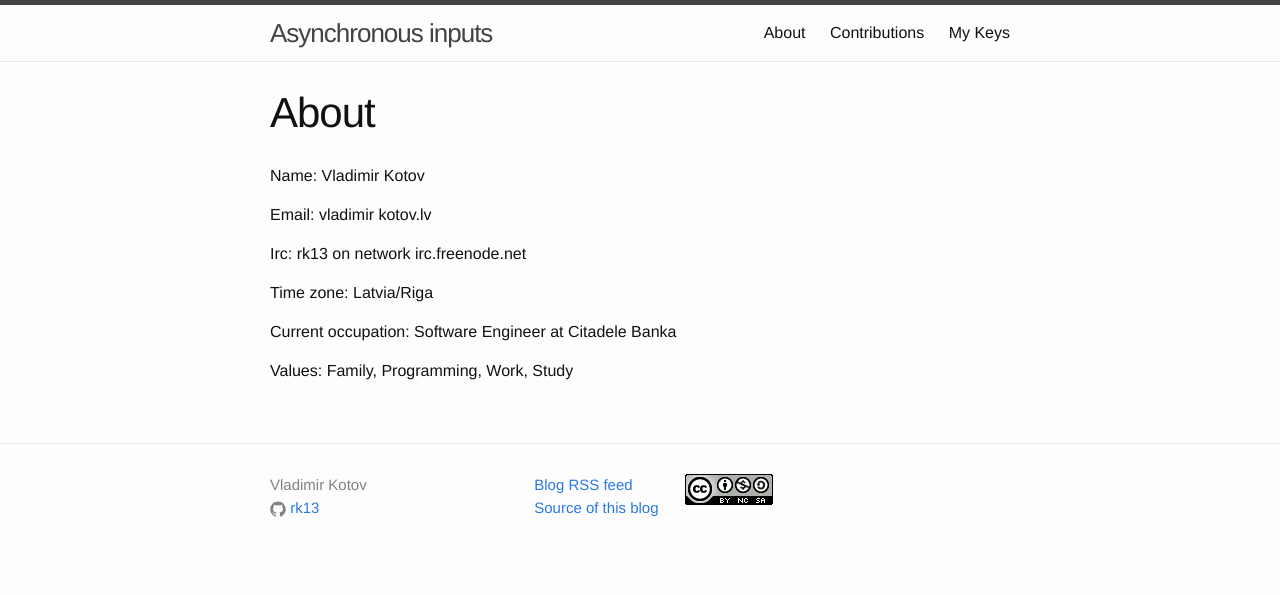
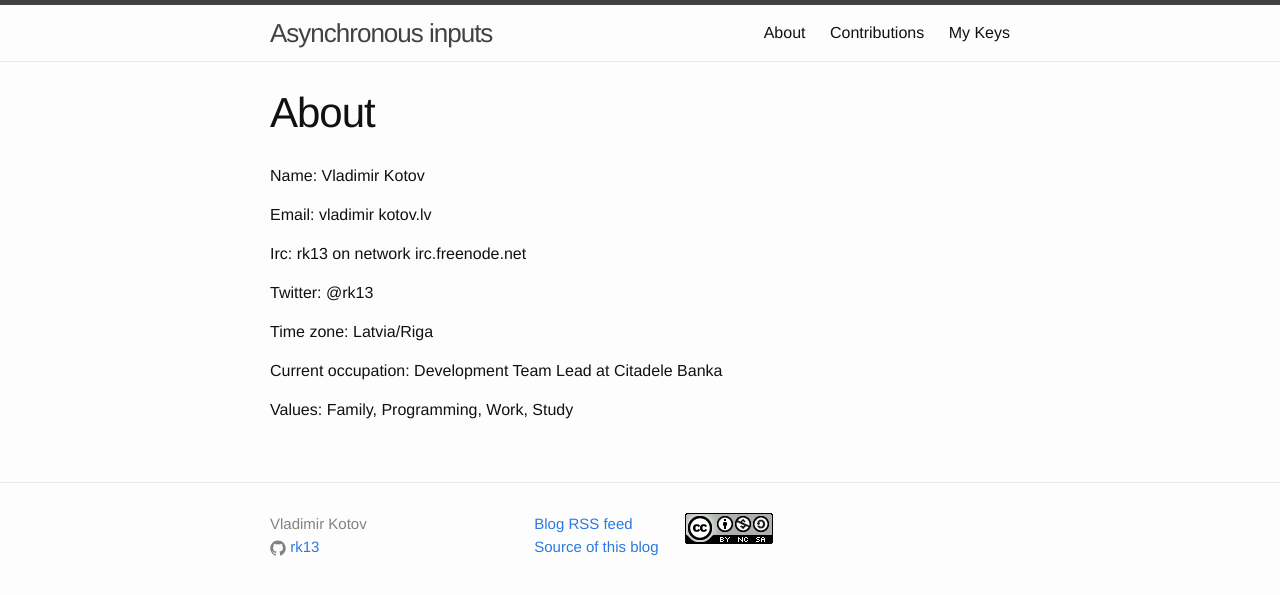
Before and after one commit to rk13/rk13.github.io, a Jekyll site: the page built from about.md, in a window 1280 px wide. Shown: the top 595 px of the page. Built offline with Jekyll 4.4.1, drawn with Linux system fonts in a browser that asks for light colours; Markdown is read by kramdown in place of the engine named in the settings.

Commit message:
Update contact information

```diff
--- a/about.md
+++ b/about.md
@@ -10,8 +10,10 @@ Email: vladimir kotov.lv
 
 Irc: rk13 on network irc.freenode.net
 
+Twitter: @rk13
+
 Time zone: Latvia/Riga
 
-Current occupation: Software Engineer at Citadele Banka
+Current occupation: Development Team Lead at Citadele Banka
 
 Values: Family, Programming, Work, Study
```
